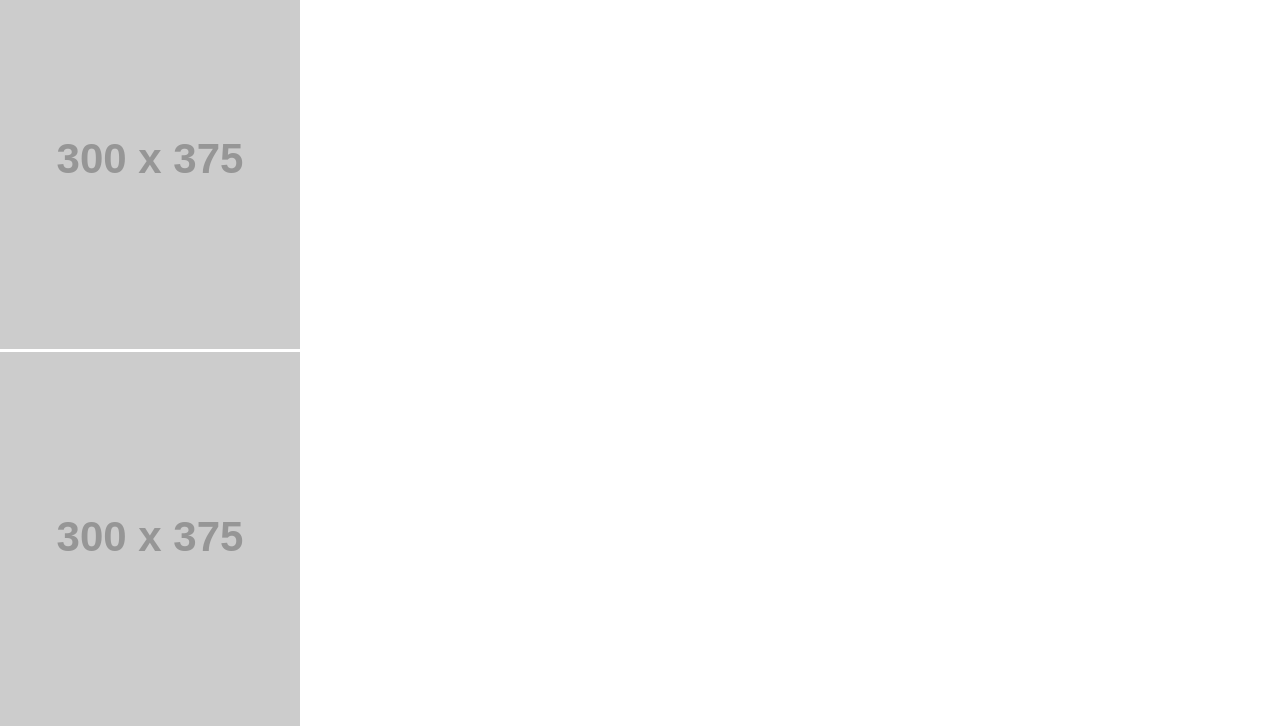
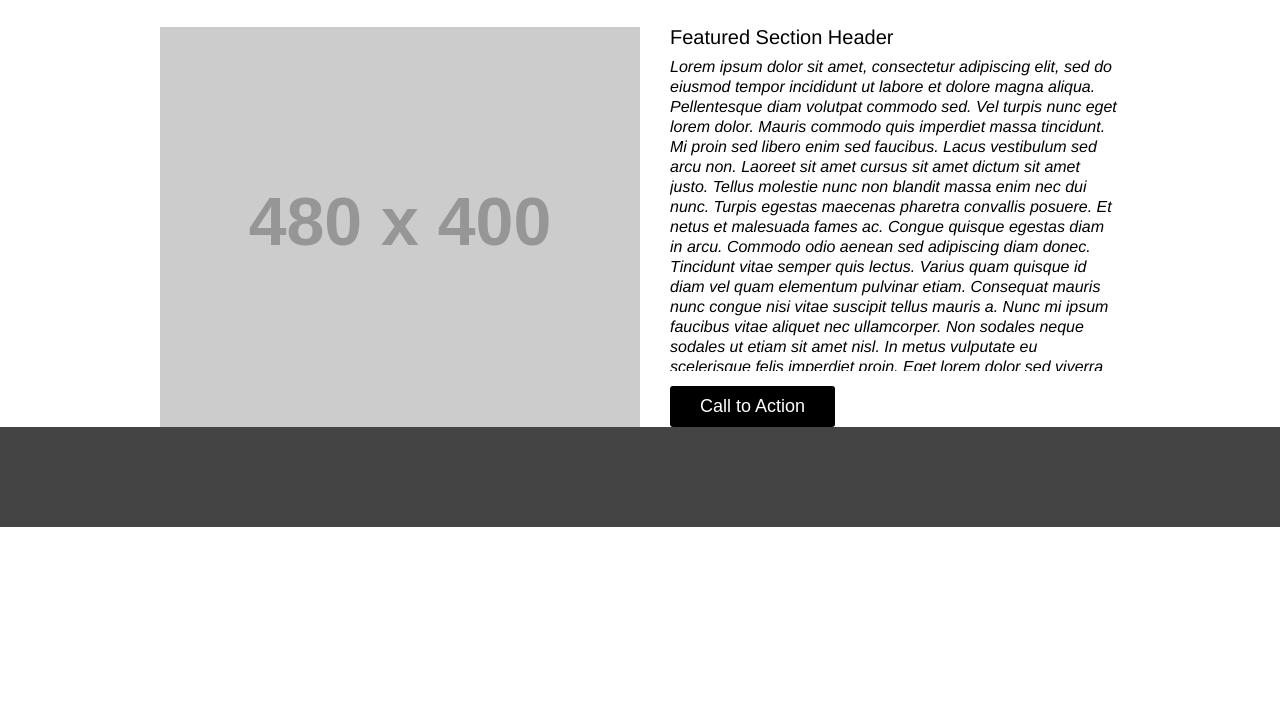
Before and after one commit to dmarchante/wirefame-exercise, a plain HTML site: page index.html in a window 1280 px wide. Shown: the part 994-1720 px from the top of the page. After the commit the page ends 1521 px from the top, so only its background shows below. Drawn offline with Linux system fonts and the light colour scheme; placeholder pictures from the web are drawn by us.

Commit message:
class instruction files

```diff
--- a/css/style.css
+++ b/css/style.css
@@ -1,117 +1,91 @@
-
-/* body {
-  font-family: sans-serif;
+/* ENTIRE PAGE */
+body {
+  font-family: Helvetica, Arial, sans-serif;
+  color: black;
 }
 
+/* HEADER */
 header {
+  height: 100px;
+  background-color: #444;
+}
+
+nav {
+  width: 960px;
+  margin: 0px auto;
+}
+
+header img {
+  float: left;
+  margin: 15px 30px 0 0;
+}
+
+nav li {
+  display: inline-block;
+  margin: 45px 75px 0 0;
+}
+
+a {
+  text-decoration: none;
+  color: #aaa;
+}
+/* MAIN */
+main {
+  width: 960px;
+  margin: 30px auto;
+}
+
+/* MAIN: SUB-BANNERS */
+main li {
+  float: left;
+  margin: 30px 30px 30px 0;
+}
+
+main li:last-child {
+  margin-right: 0;
+}
+
+/* MAIN: FEATURED SECTION */
+section img {
+  float: left;
+  margin-right: 30px;
+}
+
+section div {
+  width: calc(50% - 30px);
+  float: left;
+}
+
+section h2 {
+  font-size: 20px;
+  margin-bottom: 10px;
+}
+
+section p {
+  line-height: 20px;
+  font-style: italic;
+  overflow: auto;
+  height: 314px;
   margin-bottom: 15px;
 }
 
-main {
-  text-align: center;
+section button {
+  border: none;
+  padding: 10px 30px;
+  background-color: #000;
+  color: #fff;
+  font-size: 18px;
+  border-radius: 3px;
+  cursor: pointer;
+  transition: 350ms;
 }
 
-h2 {
-  font-size: 18px;
-  font-weight: 800;
+section button:hover {
+  background-color: green;
 }
-
-header, footer {
-  width: 100%;
+/* FOOTER */
+footer {
   height: 100px;
-  background-color: #7b9fe0;
+  background-color: #444;
+  clear: both;
 }
-
-footer {
-  margin-top: 15px;
-}
-
-header > div {
-  width: 960px;
-  margin: auto;
-}
-
-header > div > img {
-  display: inline;
-  padding-right: 115px;
-  padding-top: 15px;
-}
-
-header > div > nav {
-  display: inline-block;
-  vertical-align: middle !important;
-  padding-bottom: 60px;
-}
-
-header > div > nav > ul > li{
-  display: inline;
-  padding-right: 115px;
-}
-
-main > div {
-  padding: 15px 0;
-}
-
-main > div:nth-child(2) > img:first-child {
-  padding-right: 15px;
-}
-
-main > div:nth-child(2) > img:nth-child(2) {
-  padding-right: 15px;
-  padding-left: 15px;
-}
-
-main > div:nth-child(2) > img:last-child {
-  padding-left: 15px;
-}
-
-main > div:last-child {
-  padding-bottom: 15px;
-}
-
-main > div:last-child > div {
-  display: inline-block;
-}
-
-main > div:last-child > div:first-child {
-  padding-right: 15px;
-}
-
-main > div:last-child > div:last-child {
-  height: 0px;
-  vertical-align: top;
-  text-align: left;
-  padding-left: 15px;
-}
-
-main > div:last-child > div:last-child > h2 {
-  padding-bottom: 15px;
-}
-
-main > div:last-child > div:last-child > div:first-of-type {
-  width: 465px;
-  height: 285px;
-  overflow-y: scroll;
-}
-
-main > div:last-child > div:last-child > div:first-child {
-  padding-bottom: 15px;
-}
-
-main > div:last-child > div:last-child > div:last-child {
-  padding-top: 15px;
-}
-
-main > div:last-child > div:last-child > div:last-child button {
-  border-radius: 10px;
-  width: 275px;
-  height: 40px;
-  font-size: 16px;
-  background-color: #7b9fe0;
-  opacity: 0.6;
-  transition: 0.32s;
-}
-
-main > div:last-child > div:last-child > div:last-child button:hover {
-  opacity: 1;
-} */
--- a/index.html
+++ b/index.html
@@ -43,7 +43,7 @@
           <img src="http://placehold.it/480x400/000" alt="featured section image" title="eatured section image" />
           <div>
             <h2>Featured Section Header</h2>
-            <p>Lorem ipsum dolor sit amet, consectetur adipiscing elit, sed do eiusmod tempor incididunt ut labore et dolore magna aliqua. Pellentesque diam volutpat commodo sed. Vel turpis nunc eget lorem dolor. Mauris commodo quis imperdiet massa tincidunt. Mi proin sed libero enim sed faucibus. Lacus vestibulum sed arcu non. Laoreet sit amet cursus sit amet dictum sit amet justo. Tellus molestie nunc non blandit massa enim nec dui nunc. Turpis egestas maecenas pharetra convallis posuere. Et netus et malesuada fames ac. Congue quisque egestas diam in arcu. Commodo odio aenean sed adipiscing diam donec. Tincidunt vitae semper quis lectus. Varius quam quisque id diam vel quam elementum pulvinar etiam. Consequat mauris nunc congue nisi vitae suscipit tellus mauris a. Nunc mi ipsum faucibus vitae aliquet nec ullamcorper. Non sodales neque sodales ut etiam sit amet nisl. In metus vulputate eu scelerisque felis imperdiet proin.</p>
+            <p>Lorem ipsum dolor sit amet, consectetur adipiscing elit, sed do eiusmod tempor incididunt ut labore et dolore magna aliqua. Pellentesque diam volutpat commodo sed. Vel turpis nunc eget lorem dolor. Mauris commodo quis imperdiet massa tincidunt. Mi proin sed libero enim sed faucibus. Lacus vestibulum sed arcu non. Laoreet sit amet cursus sit amet dictum sit amet justo. Tellus molestie nunc non blandit massa enim nec dui nunc. Turpis egestas maecenas pharetra convallis posuere. Et netus et malesuada fames ac. Congue quisque egestas diam in arcu. Commodo odio aenean sed adipiscing diam donec. Tincidunt vitae semper quis lectus. Varius quam quisque id diam vel quam elementum pulvinar etiam. Consequat mauris nunc congue nisi vitae suscipit tellus mauris a. Nunc mi ipsum faucibus vitae aliquet nec ullamcorper. Non sodales neque sodales ut etiam sit amet nisl. In metus vulputate eu scelerisque felis imperdiet proin.  Eget lorem dolor sed viverra ipsum nunc aliquet bibendum enim. Interdum varius sit amet mattis vulputate. Massa tincidunt dui ut ornare. Non quam lacus suspendisse faucibus interdum. Enim lobortis scelerisque fermentum dui. In est ante in nibh mauris cursus mattis molestie a. Condimentum mattis pellentesque id nibh. Dignissim enim sit amet venenatis urna. Neque vitae tempus quam pellentesque nec nam aliquam sem et. Massa id neque aliquam vestibulum morbi blandit.</p>
             <button>Call to Action</button>
           </div>
         </section>
@@ -52,72 +52,3 @@
     <footer></footer>
   </body>
 </html>
-<!-- <html lang="en">
-  <head>
-    <meta charset="UTF-8" />
-    <meta name="viewport" content="width=device-width, initial-scale=1.0" />
-    <meta http-equiv="X-UA-Compatible" content="ie=edge" />
-    <link rel="stylesheet" href="css/reset.css" />
-    <link rel="stylesheet" href="css/style.css" />
-    <title>Wireframe Exercise</title>
-  </head>
-  <body>
-    <header>
-      <div>
-        <img src="https://placehold.it/200x70/ddd" alt="placeholder logo" />
-        <nav>
-          <ul>
-            <li>Nav 1</li>
-            <li>Nav 2</li>
-            <li>Nav 3</li>
-            <li>Nav 4</li>
-          </ul>
-        </nav>
-      </div>
-    </header>
-    <main>
-      <div>
-        <img
-          src="https://placehold.it/960x450/ddd"
-          alt="hero placeholder image"
-        />
-      </div>
-      <div>
-        <img
-          src="https://placehold.it/300x375/ddd"
-          alt="sub banner placeholder image"
-        />
-        <img
-          src="https://placehold.it/300x375/ddd"
-          alt="sub banner placeholder image"
-        />
-        <img
-          src="https://placehold.it/300x375/ddd"
-          alt="sub banner placeholder image"
-        />
-      </div>
-      <div>
-        <div>
-          <img
-            src="https://placehold.it/465x375/ddd"
-            alt="sub banner placeholder image"
-          />
-        </div>
-        <div>
-          <h2>Feature Section Heading</h2>
-          <div>
-            <p>
-              Lorem ipsum dolor sit amet, consectetur adipiscing elit, sed do eiusmod tempor incididunt ut labore et dolore magna aliqua. Pellentesque diam volutpat commodo sed. Vel turpis nunc eget lorem dolor. Mauris commodo quis imperdiet massa tincidunt. Mi proin sed libero enim sed faucibus. Lacus vestibulum sed arcu non. Laoreet sit amet cursus sit amet dictum sit amet justo. Tellus molestie nunc non blandit massa enim nec dui nunc. Turpis egestas maecenas pharetra convallis posuere. Et netus et malesuada fames ac. Congue quisque egestas diam in arcu. Commodo odio aenean sed adipiscing diam donec. Tincidunt vitae semper quis lectus. Varius quam quisque id diam vel quam elementum pulvinar etiam. Consequat mauris nunc congue nisi vitae suscipit tellus mauris a. Nunc mi ipsum faucibus vitae aliquet nec ullamcorper. Non sodales neque sodales ut etiam sit amet nisl. In metus vulputate eu scelerisque felis imperdiet proin.
-              Eget lorem dolor sed viverra ipsum nunc aliquet bibendum enim. Interdum varius sit amet mattis vulputate. Massa tincidunt dui ut ornare. Non quam lacus suspendisse faucibus interdum. Enim lobortis scelerisque fermentum dui. In est ante in nibh mauris cursus mattis molestie a. Condimentum mattis pellentesque id nibh. Dignissim enim sit amet venenatis urna. Neque vitae tempus quam pellentesque nec nam aliquam sem et. Massa id neque aliquam vestibulum morbi blandit.
-              Id neque aliquam vestibulum morbi. Tristique magna sit amet purus gravida. Posuere morbi leo urna molestie at elementum eu facilisis. A cras semper auctor neque vitae tempus quam. Commodo elit at imperdiet dui accumsan sit amet nulla facilisi. Molestie at elementum eu facilisis sed odio morbi. Lacus sed turpis tincidunt id aliquet. Egestas fringilla phasellus faucibus scelerisque. Amet consectetur adipiscing elit ut aliquam purus sit amet. Dictum sit amet justo donec enim diam vulputate. Ac turpis egestas maecenas pharetra convallis posuere morbi leo. Orci dapibus ultrices in iaculis nunc sed. Id diam vel quam elementum pulvinar etiam non quam lacus. A iaculis at erat pellentesque. Aliquam sem fringilla ut morbi tincidunt augue interdum velit euismod. Imperdiet sed euismod nisi porta. In est ante in nibh mauris cursus mattis. Cum sociis natoque penatibus et magnis dis parturient montes.
-            </p>
-          </div>
-          <div>
-              <button>Call To Action</button>
-          </div>
-        </div>
-      </div>
-    </main>
-    <footer></footer>
-  </body>
-</html> -->
```
